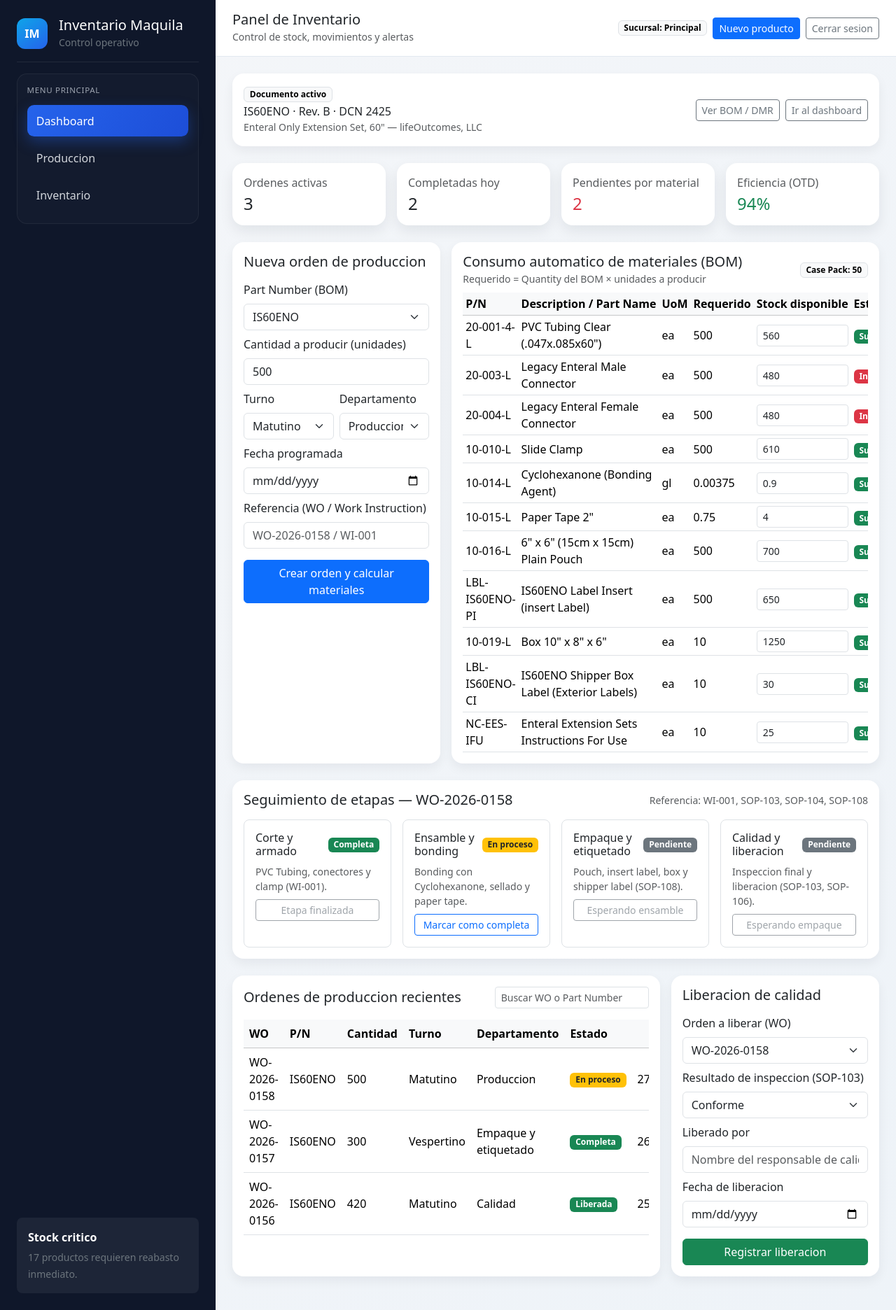
After one commit to Herizir/Concurso_Maquila, a Flask app: page /produccion in a window 1280 px wide. The commit adds this page. Shown: the whole page at 70% size. Run offline with Flask 3, Linux system fonts and the light colour scheme; some libraries are stand-ins or nearby versions.

Commit message:
Se agrego el apartado de prudccion

```diff
--- a/app.py
+++ b/app.py
@@ -18,6 +18,10 @@ def dashboard():
 def inventario():
     return render_template("inventario.html")
 
+@app.route("/produccion")
+def produccion():
+    return render_template("produccion.html")
+
 
 if __name__ == "__main__":
     app.run(debug=True)
--- a/templates/base.html
+++ b/templates/base.html
@@ -188,7 +188,7 @@
                 <p class="menu-title">Menu principal</p>
                 <ul class="nav nav-pills flex-column gap-1">
                     <li class="nav-item"><a class="nav-link active" href="{{ url_for('dashboard') }}">Dashboard</a></li>
-                    <li class="nav-item"><a class="nav-link" href="#">Produccion</a></li>
+                    <li class="nav-item"><a class="nav-link" href="{{ url_for('produccion')}}">Produccion</a></li>
                     <li class="nav-item"><a class="nav-link" href="{{ url_for('inventario')}}">Inventario</a></li>
                 </ul>
             </div>
--- /dev/null
+++ b/templates/produccion.html
@@ -0,0 +1,431 @@
+{% extends "base.html"%}
+
+{% block title %}produccion{% endblock %}
+
+
+{% block contenido%}
+<main class="container-fluid py-4 px-3 px-md-4">
+
+    <!-- Documento activo -->
+    <section class="row g-3 mb-4">
+        <div class="col-12">
+            <div class="card section-card">
+                <div class="card-body d-flex justify-content-between align-items-center flex-wrap gap-2">
+                    <div>
+                        <span class="badge text-bg-light border mb-1">Documento activo</span>
+                        <h3 class="h6 mb-0">IS60ENO &middot; Rev. B &middot; DCN 2425</h3>
+                        <small class="text-muted">Enteral Only Extension Set, 60" &mdash; lifeOutcomes, LLC</small>
+                    </div>
+                    <div class="d-flex gap-2">
+                        <a href="/inventario" class="btn btn-outline-secondary btn-sm">Ver BOM / DMR</a>
+                        <a href="/dashboard" class="btn btn-outline-secondary btn-sm">Ir al dashboard</a>
+                    </div>
+                </div>
+            </div>
+        </div>
+    </section>
+
+    <!-- KPIs -->
+    <section class="row g-3 mb-4">
+        <div class="col-12 col-sm-6 col-xl-3">
+            <div class="card kpi-card">
+                <div class="card-body">
+                    <p class="text-muted mb-1">Ordenes activas</p>
+                    <h3 class="h4 mb-0" id="kpiOrdenesActivas">3</h3>
+                </div>
+            </div>
+        </div>
+        <div class="col-12 col-sm-6 col-xl-3">
+            <div class="card kpi-card">
+                <div class="card-body">
+                    <p class="text-muted mb-1">Completadas hoy</p>
+                    <h3 class="h4 mb-0">2</h3>
+                </div>
+            </div>
+        </div>
+        <div class="col-12 col-sm-6 col-xl-3">
+            <div class="card kpi-card">
+                <div class="card-body">
+                    <p class="text-muted mb-1">Pendientes por material</p>
+                    <h3 class="h4 mb-0 text-danger" id="kpiPendientesMaterial">0</h3>
+                </div>
+            </div>
+        </div>
+        <div class="col-12 col-sm-6 col-xl-3">
+            <div class="card kpi-card">
+                <div class="card-body">
+                    <p class="text-muted mb-1">Eficiencia (OTD)</p>
+                    <h3 class="h4 mb-0 text-success">94%</h3>
+                </div>
+            </div>
+        </div>
+    </section>
+
+    <div class="row g-3 mb-4">
+        <!-- Nueva orden de produccion -->
+        <div class="col-12 col-xl-4">
+            <div class="card section-card h-100">
+                <div class="card-body">
+                    <h3 class="h5 mb-3">Nueva orden de produccion</h3>
+                    <form id="formNuevaOrden">
+                        <div class="mb-2">
+                            <label class="form-label">Part Number (BOM)</label>
+                            <select class="form-select" id="opPartNumber">
+                                <option>IS60ENO</option>
+                            </select>
+                        </div>
+                        <div class="mb-2">
+                            <label class="form-label">Cantidad a producir (unidades)</label>
+                            <input type="number" class="form-control" id="opCantidad" min="1" value="500">
+                        </div>
+                        <div class="row g-2">
+                            <div class="col-6">
+                                <label class="form-label">Turno</label>
+                                <select class="form-select" id="opTurno">
+                                    <option>Matutino</option>
+                                    <option>Vespertino</option>
+                                    <option>Nocturno</option>
+                                </select>
+                            </div>
+                            <div class="col-6">
+                                <label class="form-label">Departamento</label>
+                                <select class="form-select" id="opDepartamento">
+                                    <option>Produccion</option>
+                                    <option>Empaque y etiquetado</option>
+                                </select>
+                            </div>
+                        </div>
+                        <div class="mb-2 mt-2">
+                            <label class="form-label">Fecha programada</label>
+                            <input type="date" class="form-control" id="opFecha">
+                        </div>
+                        <div class="mb-3">
+                            <label class="form-label">Referencia (WO / Work Instruction)</label>
+                            <input type="text" class="form-control" id="opReferencia" placeholder="WO-2026-0158 / WI-001">
+                        </div>
+                        <button type="submit" class="btn btn-primary w-100">Crear orden y calcular materiales</button>
+                    </form>
+                </div>
+            </div>
+        </div>
+
+        <!-- Consumo automatico de materiales segun BOM -->
+        <div class="col-12 col-xl-8">
+            <div class="card section-card h-100">
+                <div class="card-body">
+                    <div class="d-flex justify-content-between align-items-center mb-2 flex-wrap gap-2">
+                        <div>
+                            <h3 class="h5 mb-0">Consumo automatico de materiales (BOM)</h3>
+                            <small class="text-muted">Requerido = Quantity del BOM &times; unidades a producir</small>
+                        </div>
+                        <span class="badge text-bg-light border">Case Pack: 50</span>
+                    </div>
+                    <div class="table-responsive">
+                        <table class="table table-sm align-middle mb-0" id="tablaConsumo">
+                            <thead class="table-light">
+                                <tr>
+                                    <th>P/N</th>
+                                    <th>Description / Part Name</th>
+                                    <th style="width:90px;">UoM</th>
+                                    <th style="width:110px;">Requerido</th>
+                                    <th style="width:130px;">Stock disponible</th>
+                                    <th style="width:100px;">Estado</th>
+                                </tr>
+                            </thead>
+                            <tbody id="cuerpoConsumo">
+                                <!-- filas generadas por JS a partir del BOM -->
+                            </tbody>
+                        </table>
+                    </div>
+                </div>
+            </div>
+        </div>
+    </div>
+
+    <!-- Seguimiento de etapas -->
+    <section class="row g-3 mb-4">
+        <div class="col-12">
+            <div class="card section-card">
+                <div class="card-body">
+                    <div class="d-flex justify-content-between align-items-center mb-3 flex-wrap gap-2">
+                        <h3 class="h5 mb-0">Seguimiento de etapas &mdash; WO-2026-0158</h3>
+                        <small class="text-muted">Referencia: WI-001, SOP-103, SOP-104, SOP-108</small>
+                    </div>
+                    <div class="row g-3" id="tableroEtapas">
+                        <div class="col-12 col-md-3">
+                            <div class="border rounded-3 p-3 h-100 etapa" data-etapa="corte">
+                                <div class="d-flex justify-content-between align-items-center mb-2">
+                                    <h4 class="h6 mb-0">Corte y armado</h4>
+                                    <span class="badge text-bg-success">Completa</span>
+                                </div>
+                                <p class="small text-muted mb-2">PVC Tubing, conectores y clamp (WI-001).</p>
+                                <button class="btn btn-sm btn-outline-secondary w-100" disabled>Etapa finalizada</button>
+                            </div>
+                        </div>
+                        <div class="col-12 col-md-3">
+                            <div class="border rounded-3 p-3 h-100 etapa" data-etapa="ensamble">
+                                <div class="d-flex justify-content-between align-items-center mb-2">
+                                    <h4 class="h6 mb-0">Ensamble y bonding</h4>
+                                    <span class="badge text-bg-warning text-dark">En proceso</span>
+                                </div>
+                                <p class="small text-muted mb-2">Bonding con Cyclohexanone, sellado y paper tape.</p>
+                                <button class="btn btn-sm btn-outline-primary w-100 btn-avanzar-etapa">Marcar como completa</button>
+                            </div>
+                        </div>
+                        <div class="col-12 col-md-3">
+                            <div class="border rounded-3 p-3 h-100 etapa" data-etapa="empaque">
+                                <div class="d-flex justify-content-between align-items-center mb-2">
+                                    <h4 class="h6 mb-0">Empaque y etiquetado</h4>
+                                    <span class="badge text-bg-secondary">Pendiente</span>
+                                </div>
+                                <p class="small text-muted mb-2">Pouch, insert label, box y shipper label (SOP-108).</p>
+                                <button class="btn btn-sm btn-outline-secondary w-100" disabled>Esperando ensamble</button>
+                            </div>
+                        </div>
+                        <div class="col-12 col-md-3">
+                            <div class="border rounded-3 p-3 h-100 etapa" data-etapa="calidad">
+                                <div class="d-flex justify-content-between align-items-center mb-2">
+                                    <h4 class="h6 mb-0">Calidad y liberacion</h4>
+                                    <span class="badge text-bg-secondary">Pendiente</span>
+                                </div>
+                                <p class="small text-muted mb-2">Inspeccion final y liberacion (SOP-103, SOP-106).</p>
+                                <button class="btn btn-sm btn-outline-secondary w-100" disabled>Esperando empaque</button>
+                            </div>
+                        </div>
+                    </div>
+                </div>
+            </div>
+        </div>
+    </section>
+
+    <div class="row g-3 mb-4">
+        <!-- Ordenes de produccion recientes -->
+        <div class="col-12 col-xl-8">
+            <div class="card section-card h-100">
+                <div class="card-body">
+                    <div class="d-flex justify-content-between align-items-center mb-3 flex-wrap gap-2">
+                        <h3 class="h5 mb-0">Ordenes de produccion recientes</h3>
+                        <input class="form-control form-control-sm" type="search" id="buscarOrden" placeholder="Buscar WO o Part Number" style="max-width:220px;">
+                    </div>
+                    <div class="table-responsive">
+                        <table class="table table-hover align-middle mb-0" id="tablaOrdenes">
+                            <thead class="table-light">
+                                <tr>
+                                    <th>WO</th>
+                                    <th>P/N</th>
+                                    <th>Cantidad</th>
+                                    <th>Turno</th>
+                                    <th>Departamento</th>
+                                    <th>Estado</th>
+                                    <th class="text-end">Fecha</th>
+                                </tr>
+                            </thead>
+                            <tbody id="cuerpoOrdenes">
+                                <tr>
+                                    <td>WO-2026-0158</td>
+                                    <td>IS60ENO</td>
+                                    <td>500</td>
+                                    <td>Matutino</td>
+                                    <td>Produccion</td>
+                                    <td><span class="badge text-bg-warning text-dark">En proceso</span></td>
+                                    <td class="text-end">27/07/2026</td>
+                                </tr>
+                                <tr>
+                                    <td>WO-2026-0157</td>
+                                    <td>IS60ENO</td>
+                                    <td>300</td>
+                                    <td>Vespertino</td>
+                                    <td>Empaque y etiquetado</td>
+                                    <td><span class="badge text-bg-success">Completa</span></td>
+                                    <td class="text-end">26/07/2026</td>
+                                </tr>
+                                <tr>
+                                    <td>WO-2026-0156</td>
+                                    <td>IS60ENO</td>
+                                    <td>420</td>
+                                    <td>Matutino</td>
+                                    <td>Calidad</td>
+                                    <td><span class="badge text-bg-success">Liberada</span></td>
+                                    <td class="text-end">25/07/2026</td>
+                                </tr>
+                            </tbody>
+                        </table>
+                    </div>
+                </div>
+            </div>
+        </div>
+
+        <!-- Liberacion de calidad -->
+        <div class="col-12 col-xl-4">
+            <div class="card section-card h-100">
+                <div class="card-body">
+                    <h3 class="h5 mb-3">Liberacion de calidad</h3>
+                    <form id="formLiberacion">
+                        <div class="mb-2">
+                            <label class="form-label">Orden a liberar (WO)</label>
+                            <select class="form-select">
+                                <option>WO-2026-0158</option>
+                                <option>WO-2026-0157</option>
+                            </select>
+                        </div>
+                        <div class="mb-2">
+                            <label class="form-label">Resultado de inspeccion (SOP-103)</label>
+                            <select class="form-select">
+                                <option>Conforme</option>
+                                <option>No conforme (abrir NC, SOP-106)</option>
+                            </select>
+                        </div>
+                        <div class="mb-2">
+                            <label class="form-label">Liberado por</label>
+                            <input type="text" class="form-control" placeholder="Nombre del responsable de calidad">
+                        </div>
+                        <div class="mb-3">
+                            <label class="form-label">Fecha de liberacion</label>
+                            <input type="date" class="form-control">
+                        </div>
+                        <button type="submit" class="btn btn-success w-100">Registrar liberacion</button>
+                    </form>
+                </div>
+            </div>
+        </div>
+    </div>
+</main>
+{% endblock %}
+
+
+{% block extra_js %}
+<script>
+(function () {
+    // ---------- Materiales del BOM activo (IS60ENO), igual que en inventario.html ----------
+    const bomActivo = [
+        { pn: '20-001-4-L', desc: 'PVC Tubing Clear (.047x.085x60")', uom: 'ea', qtyPorUnidad: 1, stock: 560 },
+        { pn: '20-003-L', desc: 'Legacy Enteral Male Connector', uom: 'ea', qtyPorUnidad: 1, stock: 480 },
+        { pn: '20-004-L', desc: 'Legacy Enteral Female Connector', uom: 'ea', qtyPorUnidad: 1, stock: 480 },
+        { pn: '10-010-L', desc: 'Slide Clamp', uom: 'ea', qtyPorUnidad: 1, stock: 610 },
+        { pn: '10-014-L', desc: 'Cyclohexanone (Bonding Agent)', uom: 'gl', qtyPorUnidad: 0.0000075, stock: 0.9 },
+        { pn: '10-015-L', desc: 'Paper Tape 2"', uom: 'ea', qtyPorUnidad: 0.0015, stock: 4 },
+        { pn: '10-016-L', desc: '6" x 6" (15cm x 15cm) Plain Pouch', uom: 'ea', qtyPorUnidad: 1, stock: 700 },
+        { pn: 'LBL-IS60ENO-PI', desc: 'IS60ENO Label Insert (insert Label)', uom: 'ea', qtyPorUnidad: 1, stock: 650 },
+        { pn: '10-019-L', desc: 'Box 10" x 8" x 6"', uom: 'ea', qtyPorUnidad: 0.02, stock: 1250 },
+        { pn: 'LBL-IS60ENO-CI', desc: 'IS60ENO Shipper Box Label (Exterior Labels)', uom: 'ea', qtyPorUnidad: 0.02, stock: 30 },
+        { pn: 'NC-EES-IFU', desc: 'Enteral Extension Sets Instructions For Use', uom: 'ea', qtyPorUnidad: 0.02, stock: 25 }
+    ];
+
+    const cuerpoConsumo = document.getElementById('cuerpoConsumo');
+    const opCantidad = document.getElementById('opCantidad');
+    const kpiPendientesMaterial = document.getElementById('kpiPendientesMaterial');
+
+    function pintarConsumo() {
+        const unidades = parseFloat(opCantidad.value) || 0;
+        cuerpoConsumo.innerHTML = '';
+        let insuficientes = 0;
+
+        bomActivo.forEach(mat => {
+            const requerido = +(mat.qtyPorUnidad * unidades).toFixed(6);
+            const suficiente = mat.stock >= requerido;
+            if (!suficiente) insuficientes++;
+
+            const tr = document.createElement('tr');
+            tr.innerHTML = `
+                <td>${mat.pn}</td>
+                <td>${mat.desc}</td>
+                <td>${mat.uom}</td>
+                <td>${requerido}</td>
+                <td>
+                    <input type="number" step="any" class="form-control form-control-sm campo-stock-disp" value="${mat.stock}" data-pn="${mat.pn}">
+                </td>
+                <td>${suficiente
+                    ? '<span class="badge text-bg-success">Suficiente</span>'
+                    : '<span class="badge text-bg-danger">Insuficiente</span>'}</td>
+            `;
+            cuerpoConsumo.appendChild(tr);
+        });
+
+        kpiPendientesMaterial.textContent = insuficientes;
+    }
+
+    cuerpoConsumo.addEventListener('input', (e) => {
+        if (e.target.classList.contains('campo-stock-disp')) {
+            const pn = e.target.dataset.pn;
+            const item = bomActivo.find(m => m.pn === pn);
+            if (item) {
+                item.stock = parseFloat(e.target.value) || 0;
+                pintarConsumo();
+            }
+        }
+    });
+
+    opCantidad.addEventListener('input', pintarConsumo);
+
+    // ---------- Nueva orden de produccion (demo) ----------
+    document.getElementById('formNuevaOrden').addEventListener('submit', (e) => {
+        e.preventDefault();
+        const pn = document.getElementById('opPartNumber').value;
+        const cantidad = document.getElementById('opCantidad').value;
+        const turno = document.getElementById('opTurno').value;
+        const depto = document.getElementById('opDepartamento').value;
+        const fecha = document.getElementById('opFecha').value || new Date().toLocaleDateString('es-MX');
+        const referencia = document.getElementById('opReferencia').value || 'WO-nueva';
+
+        const tr = document.createElement('tr');
+        tr.innerHTML = `
+            <td>${referencia}</td>
+            <td>${pn}</td>
+            <td>${cantidad}</td>
+            <td>${turno}</td>
+            <td>${depto}</td>
+            <td><span class="badge text-bg-warning text-dark">En proceso</span></td>
+            <td class="text-end">${fecha}</td>
+        `;
+        document.getElementById('cuerpoOrdenes').prepend(tr);
+        pintarConsumo();
+    });
+
+    // ---------- Avanzar etapas del tablero ----------
+    document.getElementById('tableroEtapas').addEventListener('click', (e) => {
+        if (e.target.classList.contains('btn-avanzar-etapa')) {
+            const tarjeta = e.target.closest('.etapa');
+            const badge = tarjeta.querySelector('.badge');
+            badge.className = 'badge text-bg-success';
+            badge.textContent = 'Completa';
+            e.target.disabled = true;
+            e.target.classList.remove('btn-outline-primary');
+            e.target.classList.add('btn-outline-secondary');
+            e.target.textContent = 'Etapa finalizada';
+
+            const siguiente = tarjeta.nextElementSibling;
+            if (siguiente && siguiente.classList.contains('col-12')) {
+                const btnSiguiente = siguiente.querySelector('button');
+                if (btnSiguiente) {
+                    btnSiguiente.disabled = false;
+                    btnSiguiente.classList.remove('btn-outline-secondary');
+                    btnSiguiente.classList.add('btn-outline-primary', 'btn-avanzar-etapa');
+                    btnSiguiente.textContent = 'Marcar como completa';
+                    const badgeSiguiente = siguiente.querySelector('.badge');
+                    badgeSiguiente.className = 'badge text-bg-warning text-dark';
+                    badgeSiguiente.textContent = 'En proceso';
+                }
+            }
+        }
+    });
+
+    // ---------- Registrar liberacion de calidad (demo) ----------
+    document.getElementById('formLiberacion').addEventListener('submit', (e) => {
+        e.preventDefault();
+        alert('Vista de demostracion: sin logica de guardado real todavia.');
+    });
+
+    // ---------- Buscar en tabla de ordenes ----------
+    document.getElementById('buscarOrden').addEventListener('input', function () {
+        const texto = this.value.trim().toLowerCase();
+        document.querySelectorAll('#cuerpoOrdenes tr').forEach(fila => {
+            const contenido = fila.textContent.toLowerCase();
+            fila.style.display = contenido.includes(texto) ? '' : 'none';
+        });
+    });
+
+    // ---------- Inicializar ----------
+    pintarConsumo();
+})();
+</script>
+{% endblock %}
```
Also changed, not shown: README.md.
